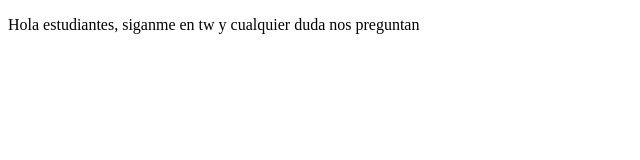
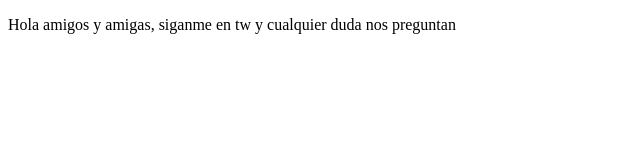
Before and after one commit to dprey79/proyectodemo, a plain HTML site: page index.html in a window 1280 px wide. Shown: the full height of the page, 0-640 px from the left. Drawn offline with Linux system fonts and the light colour scheme.

```diff
--- a/index.html
+++ b/index.html
@@ -8,7 +8,7 @@
 </head>
 <body>
     <p>
-        Hola estudiantes, siganme en tw y cualquier duda nos preguntan
+        Hola amigos y amigas, siganme en tw y cualquier duda nos preguntan
     </p>
 </body>
 </html>
```
